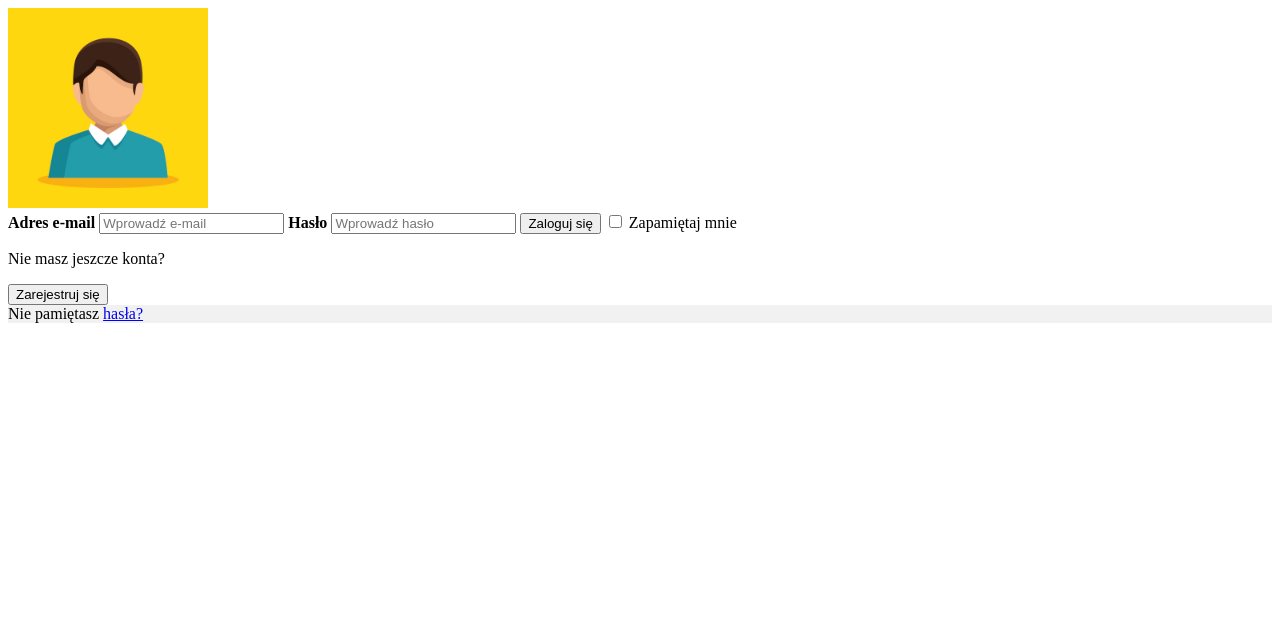
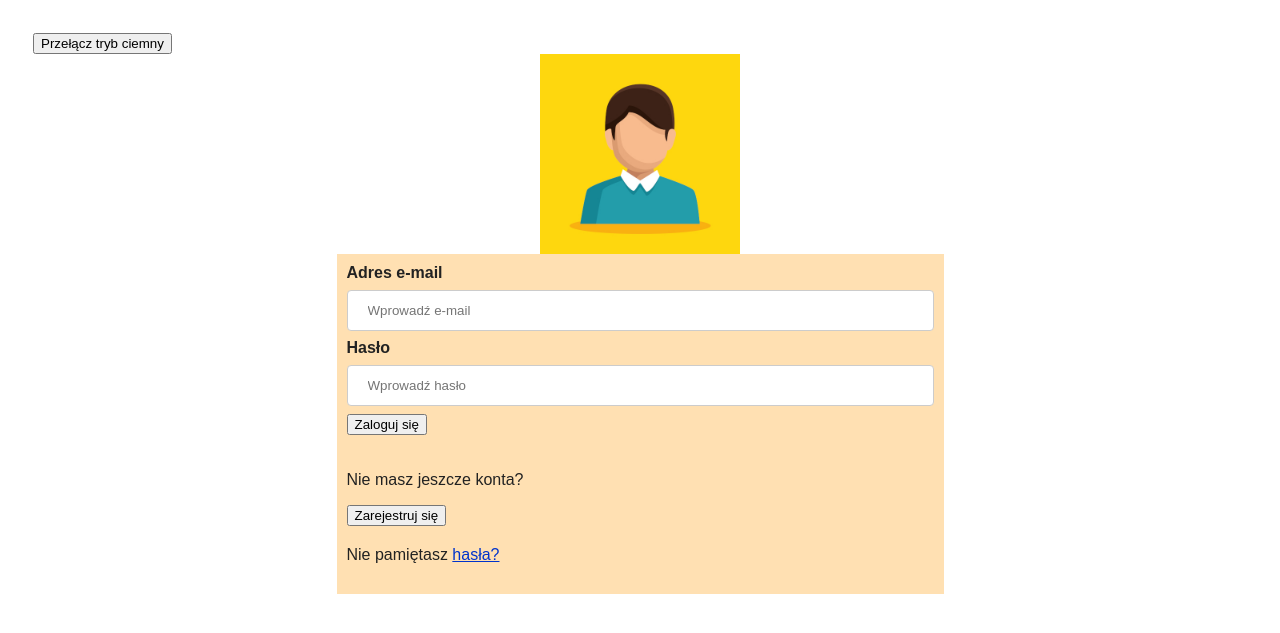
Before and after one commit to robertlato/chatter, a PHP site: page /templates/login.php in a window 1280 px wide. Shown: the top 633 px of the page. Run offline with PHP 8.4, Linux system fonts and the light colour scheme.

Commit message:
Popraw front, wprowadz dark mode toggle

```diff
--- /dev/null
+++ b/css/light-theme.css
@@ -0,0 +1,58 @@
+body {
+    color: #222;
+    background: #fff;
+    padding: 25px;
+    font-family: Arial, Helvetica, sans-serif;
+}
+a {
+    color: #0033cc;
+}
+.avatar {
+    display: block;
+    margin-left: auto;
+    margin-right: auto;
+    width: 200px;
+
+}
+
+* {
+    box-sizing: border-box;
+}
+
+nav {
+    overflow: hidden;
+    background-color: darkgrey;
+    position: sticky;
+    position: -webkit-sticky;
+    top: 0;
+}
+
+nav a {
+    float: left;
+    display: block;
+    color: #222222;
+    text-align: center;
+    padding: 14px 20px;
+    text-decoration: none;
+}
+
+.container {
+    margin: auto;
+    width: 50%;
+    background: #ffe0b2;
+    padding: 10px;
+}
+
+input, select {
+    width: 100%;
+    padding: 12px 20px;
+    margin: 8px 0;
+    display: inline-block;
+    border: 1px solid #ccc;
+    border-radius: 4px;
+    box-sizing: border-box;
+}
+
+h2 {
+    text-align: center;
+}
--- a/css/style.css
+++ /dev/null
@@ -1,7 +0,0 @@
-#mojid {
-    color: coral;
-}
-
-.avatar {
-    width: 200px;
-}
--- /dev/null
+++ b/js/myscript.js
@@ -0,0 +1,17 @@
+// Select the button
+const btn = document.querySelector(".btn-toggle");
+// Select the stylesheet <link>
+const theme = document.querySelector("#theme-link");
+
+// Listen for a click on the button
+    btn.addEventListener("click", function() {
+        // If the current URL contains "ligh-theme.css"
+        if (theme.getAttribute("href") === "/css/light-theme.css") {
+            // ... then switch it to "dark-theme.css"
+            theme.href = "/css/dark-theme.css";
+            // Otherwise...
+        } else {
+            // ... switch it to "light-theme.css"
+            theme.href = "/css/light-theme.css";
+        }
+    });
--- a/templates/login.php
+++ b/templates/login.php
@@ -11,10 +11,11 @@
 <html lang="pl">
     <head>
         <title>Chatter</title>
-        <link rel="stylesheet" type="text/css" href="/css/style.css">
+        <link type="text/css" href="/css/light-theme.css" rel="stylesheet" id="theme-link">
         <meta charset="UTF-8">
     </head>
     <body>
+        <button class="btn-toggle">Przełącz tryb ciemny</button>
         <form action="/includes/login.inc.php" method="post">
             <div class="imgcontainer">
                 <img src="/img/defaultpicture.jpg" alt="Avatar" class="avatar">
@@ -27,9 +28,6 @@
                 <input id="password" type="password" placeholder="Wprowadź hasło" name="password" required>
 
                 <button name="submit" type="submit">Zaloguj się</button>
-                <label>
-                    <input type="checkbox" name="remember"> Zapamiętaj mnie
-                </label>
             </div>
         </form>
         <div class="container">
@@ -38,7 +36,7 @@
                 Zarejestruj się
             </button>
         </div>
-        <div class="container" style="background-color:#f1f1f1">
+        <div class="container"">
             <span class="password">Nie pamiętasz <a href="#">hasła?</a></span>
         </div>
         <div class="container">
@@ -60,5 +58,6 @@
             }
             ?>
         </div>
+        <script src="/js/myscript.js"></script>
     </body>
 </html>
--- a/templates/signup.php
+++ b/templates/signup.php
@@ -11,10 +11,11 @@ if ((isset($_SESSION['email']))) {
 <html lang="pl">
     <head>
         <title>Chatter</title>
-        <link rel="stylesheet" type="text/css" href="/css/style.css">
+        <link type="text/css" href="/css/light-theme.css" rel="stylesheet" id="theme-link">
         <meta charset="UTF-8">
     </head>
     <body>
+    <button class="btn-toggle">Przełącz tryb ciemny</button>
     <form action="/includes/signup.inc.php" method="post">
         <div class="imgcontainer">
             <img src="/img/defaultpicture.jpg" alt="Avatar" class="avatar">
@@ -64,5 +65,6 @@ if ((isset($_SESSION['email']))) {
     <div class="container" style="background-color:#f1f1f1">
         <span class="password">Nie pamiętasz <a href="#">hasła?</a></span>
     </div>
+    <script src="/js/myscript.js"></script>
     </body>
 </html>
```
Also changed, not shown: css/dark-theme.css (added, +57 -0 lines), templates/header.php (+7 -7 lines).
